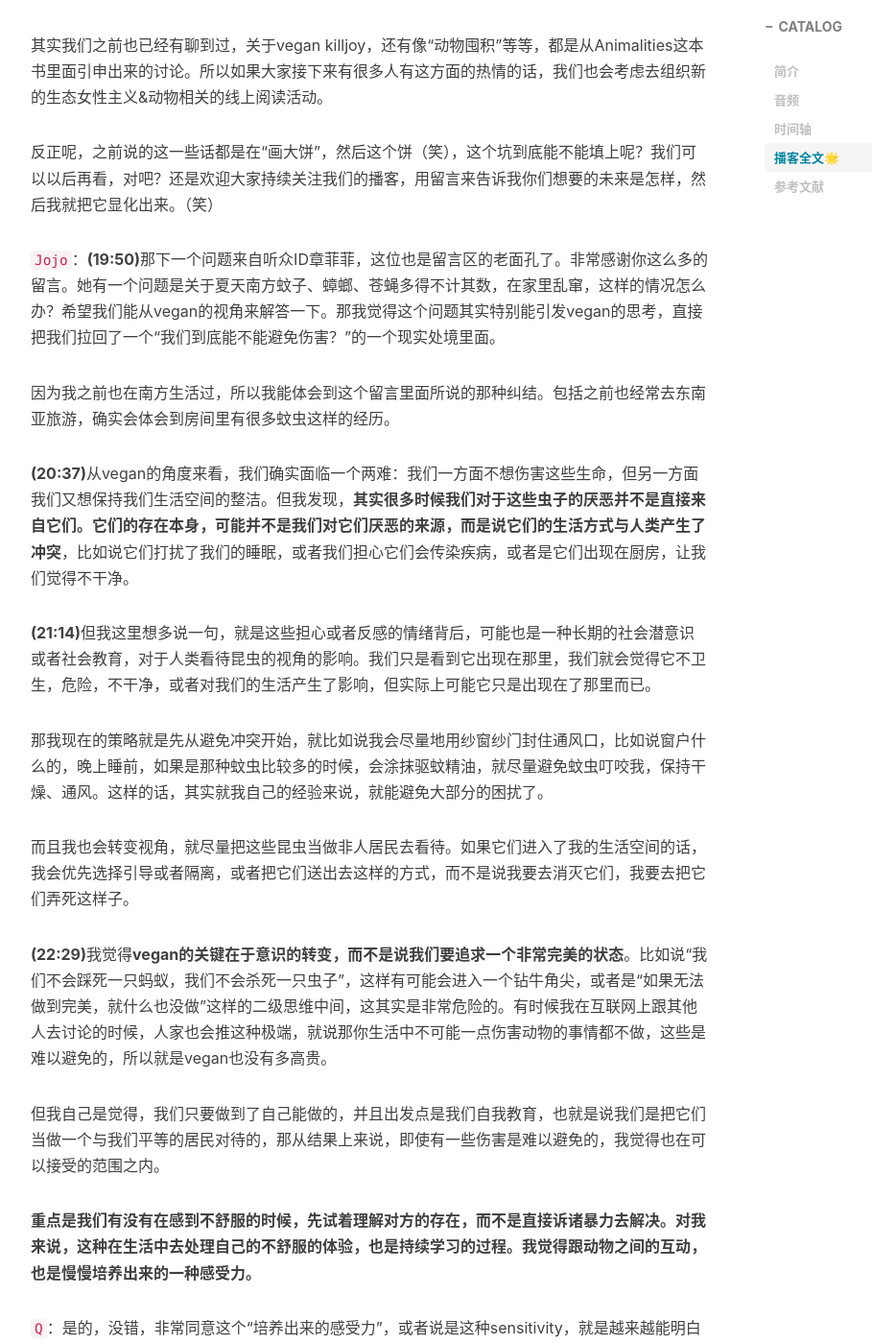
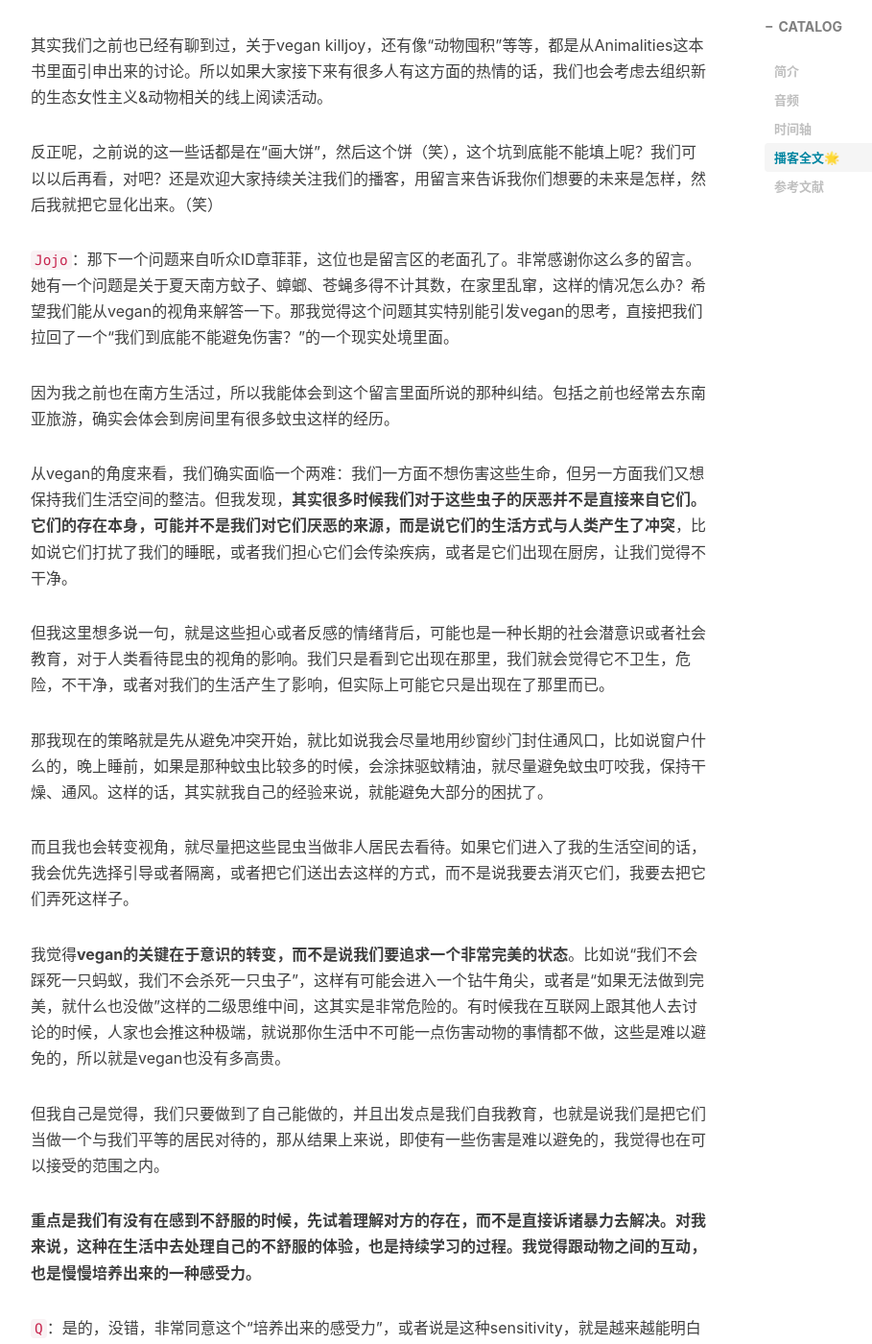
Before and after one commit to slightlytofu/slightlytofu.github.io, a Jekyll site: the page built from _posts/2025-05-26-豆腐问答-Vol.01-保育为名的动物园-粉丝群-生态女性主义-夏天的昆虫-我们会和非素食者一起吃饭吗.md, in a window 1280 px wide and 1400 px high, scrolled down 7334 px. Shown: the whole window at 96% size, without its empty margins (233-1142 px from the left). Built offline with Jekyll 4.4.1, drawn with Linux system fonts in a browser that asks for light colours; nearby versions of some CDN libraries; comment, search, counter and statistics services are not loaded; some of the changed text lies outside the part shown.

Commit message:
🎨 (qa-vol-01): Clean up whitespace and transcript timestamps

```diff
--- a/_posts/2025-05-26-豆腐问答-Vol.01-保育为名的动物园-粉丝群-生态女性主义-夏天的昆虫-我们会和非素食者一起吃饭吗.md
+++ b/_posts/2025-05-26-豆腐问答-Vol.01-保育为名的动物园-粉丝群-生态女性主义-夏天的昆虫-我们会和非素食者一起吃饭吗.md
@@ -55,13 +55,13 @@ tags:
 
 `Jojo`：我们接下来的一些节目大纲里面，也确实有在根据我们的观众的留言问题在设计。所以说，如果你发现你提的问题，我们今天没有回答到的话，请不要着急，我们已经在紧锣密鼓地筹备当中啦！
 
-**(03:36)**我想回应的第一个问题是和动物园有关的，这位听众的问题是：**如何看待国内外一些既参与救助又有动物展示的，广受野保人士赞誉的动物园呢？这些动物园为园内动物尽力地还原野生环境，尽力避免动物受到人为的伤害，但是我仍然很排斥动物园的存在。**想听听两位主播的想法。
+我想回应的第一个问题是和动物园有关的，这位听众的问题是：**如何看待国内外一些既参与救助又有动物展示的，广受野保人士赞誉的动物园呢？这些动物园为园内动物尽力地还原野生环境，尽力避免动物受到人为的伤害，但是我仍然很排斥动物园的存在。**想听听两位主播的想法。
 
 我个人从veganism和abolitionism的角度来看，我非常理解并且认同这位听众对于动物园的这种排斥感。即使是打上了“进步”和“伦理”标签的动物园，本质上仍然是一种物种统治结构的体现。不管它们的条件是多么优越，这个动物园基本的前提仍然是将非人类动物作为展示对象，并且限制它们的自由，将它们置于人类的控制之下，这和vegan解放哲学的核心理念是相违背的。
 
 从废除主义的视角来看，即使是那些以“保育”为名的动物园，它们仍然强化了一种让我们警惕的二元思维，也就是人类是主体，而非人类动物是可以被圈养，被展示和被管理的客体。
 
-**(04:50)**真正的动物解放，不仅要求改善被圈养的这些动物的生活条件，更加是要求我们去质疑并且最终废除这种圈养和展示的制度本身。正如我们不会接受为了“教育”的目的而展示被强制监禁的人类一样，我们也不应该接受以“教育”或者“保育”为名，对其他物种实施的类似的这种限制。
+真正的动物解放，不仅要求改善被圈养的这些动物的生活条件，更加是要求我们去质疑并且最终废除这种圈养和展示的制度本身。正如我们不会接受为了“教育”的目的而展示被强制监禁的人类一样，我们也不应该接受以“教育”或者“保育”为名，对其他物种实施的类似的这种限制。
 
 当然，我也想在此后退一步来承认说，这确实是一个非常复杂的议题。因为在当前的现实条件下，一些救助中心确实在拯救受伤的或者无法放回野外的动物的工作上发挥了非常积极的作用。我觉得关键就在于这些机构是不是把动物的福利和尊严放在了第一位，是否是把展示作为一种必要的筹款手段，而不是可以盈利的目的，以及是否有长期明确的计划去致力于创造一个不再需要动物园的世界。
 
@@ -141,19 +141,19 @@ Berger在书里面有一句话是给我触动特别大的，他说：“Everywhe
 
 反正呢，之前说的这一些话都是在“画大饼”，然后这个饼（笑），这个坑到底能不能填上呢？我们可以以后再看，对吧？还是欢迎大家持续关注我们的播客，用留言来告诉我你们想要的未来是怎样，然后我就把它显化出来。（笑）
 
-`Jojo`：**(19:50)**那下一个问题来自听众ID章菲菲，这位也是留言区的老面孔了。非常感谢你这么多的留言。她有一个问题是关于夏天南方蚊子、蟑螂、苍蝇多得不计其数，在家里乱窜，这样的情况怎么办？希望我们能从vegan的视角来解答一下。那我觉得这个问题其实特别能引发vegan的思考，直接把我们拉回了一个“我们到底能不能避免伤害？”的一个现实处境里面。
+`Jojo`：那下一个问题来自听众ID章菲菲，这位也是留言区的老面孔了。非常感谢你这么多的留言。她有一个问题是关于夏天南方蚊子、蟑螂、苍蝇多得不计其数，在家里乱窜，这样的情况怎么办？希望我们能从vegan的视角来解答一下。那我觉得这个问题其实特别能引发vegan的思考，直接把我们拉回了一个“我们到底能不能避免伤害？”的一个现实处境里面。
 
 因为我之前也在南方生活过，所以我能体会到这个留言里面所说的那种纠结。包括之前也经常去东南亚旅游，确实会体会到房间里有很多蚊虫这样的经历。
 
-**(20:37)**从vegan的角度来看，我们确实面临一个两难：我们一方面不想伤害这些生命，但另一方面我们又想保持我们生活空间的整洁。但我发现，**其实很多时候我们对于这些虫子的厌恶并不是直接来自它们。它们的存在本身，可能并不是我们对它们厌恶的来源，而是说它们的生活方式与人类产生了冲突**，比如说它们打扰了我们的睡眠，或者我们担心它们会传染疾病，或者是它们出现在厨房，让我们觉得不干净。
+从vegan的角度来看，我们确实面临一个两难：我们一方面不想伤害这些生命，但另一方面我们又想保持我们生活空间的整洁。但我发现，**其实很多时候我们对于这些虫子的厌恶并不是直接来自它们。它们的存在本身，可能并不是我们对它们厌恶的来源，而是说它们的生活方式与人类产生了冲突**，比如说它们打扰了我们的睡眠，或者我们担心它们会传染疾病，或者是它们出现在厨房，让我们觉得不干净。
 
-**(21:14)**但我这里想多说一句，就是这些担心或者反感的情绪背后，可能也是一种长期的社会潜意识或者社会教育，对于人类看待昆虫的视角的影响。我们只是看到它出现在那里，我们就会觉得它不卫生，危险，不干净，或者对我们的生活产生了影响，但实际上可能它只是出现在了那里而已。
+但我这里想多说一句，就是这些担心或者反感的情绪背后，可能也是一种长期的社会潜意识或者社会教育，对于人类看待昆虫的视角的影响。我们只是看到它出现在那里，我们就会觉得它不卫生，危险，不干净，或者对我们的生活产生了影响，但实际上可能它只是出现在了那里而已。
 
 那我现在的策略就是先从避免冲突开始，就比如说我会尽量地用纱窗纱门封住通风口，比如说窗户什么的，晚上睡前，如果是那种蚊虫比较多的时候，会涂抹驱蚊精油，就尽量避免蚊虫叮咬我，保持干燥、通风。这样的话，其实就我自己的经验来说，就能避免大部分的困扰了。
 
 而且我也会转变视角，就尽量把这些昆虫当做非人居民去看待。如果它们进入了我的生活空间的话，我会优先选择引导或者隔离，或者把它们送出去这样的方式，而不是说我要去消灭它们，我要去把它们弄死这样子。
 
-**(22:29)**我觉得**vegan的关键在于意识的转变，而不是说我们要追求一个非常完美的状态**。比如说“我们不会踩死一只蚂蚁，我们不会杀死一只虫子”，这样有可能会进入一个钻牛角尖，或者是“如果无法做到完美，就什么也没做”这样的二级思维中间，这其实是非常危险的。有时候我在互联网上跟其他人去讨论的时候，人家也会推这种极端，就说那你生活中不可能一点伤害动物的事情都不做，这些是难以避免的，所以就是vegan也没有多高贵。
+我觉得**vegan的关键在于意识的转变，而不是说我们要追求一个非常完美的状态**。比如说“我们不会踩死一只蚂蚁，我们不会杀死一只虫子”，这样有可能会进入一个钻牛角尖，或者是“如果无法做到完美，就什么也没做”这样的二级思维中间，这其实是非常危险的。有时候我在互联网上跟其他人去讨论的时候，人家也会推这种极端，就说那你生活中不可能一点伤害动物的事情都不做，这些是难以避免的，所以就是vegan也没有多高贵。
 
 但我自己是觉得，我们只要做到了自己能做的，并且出发点是我们自我教育，也就是说我们是把它们当做一个与我们平等的居民对待的，那从结果上来说，即使有一些伤害是难以避免的，我觉得也在可以接受的范围之内。
 
@@ -232,8 +232,8 @@ Berger在书里面有一句话是给我触动特别大的，他说：“Everywhe
 **播客提及的书籍：**
 
 - **书籍：《Why Look at Animals?》** (为何观看动物？)作者：John Berger (约翰·伯格)
-  内容概述：一本关于艺术史和观看的哲学散文集。播客中 Q 引用此书观点，认为动物园是一种将动物变为景观的“现代性视觉殖民”。
+内容概述：一本关于艺术史和观看的哲学散文集。播客中 Q 引用此书观点，认为动物园是一种将动物变为景观的“现代性视觉殖民”。
 - **书籍：《Animals and Women: Feminist Theoretical Explorations》** (动物与女性：女权主义理论探索)作者/编辑：Carol J. Adams, Josephine Donovan
-  内容概述：一本探讨动物权利与女性主义交叉议题的英文书籍。
+内容概述：一本探讨动物权利与女性主义交叉议题的英文书籍。
 - **书籍：《Animaladies：Gender, Animals, and Madness》**（Animaladies：性别、动物、和疯狂）作者/编辑：Lori Gruen
-  内容概述：一本探讨动物权利、女性主义和精神病学交叉议题的英文书籍。
+内容概述：一本探讨动物权利、女性主义和精神病学交叉议题的英文书籍。
```
Also changed, not shown: other parts of _posts/2025-05-26-豆腐问答-Vol.01-保育为名的动物园-粉丝群-生态女性主义-夏天的昆虫-我们会和非素食者一起吃饭吗.md (+5 -5 lines).
